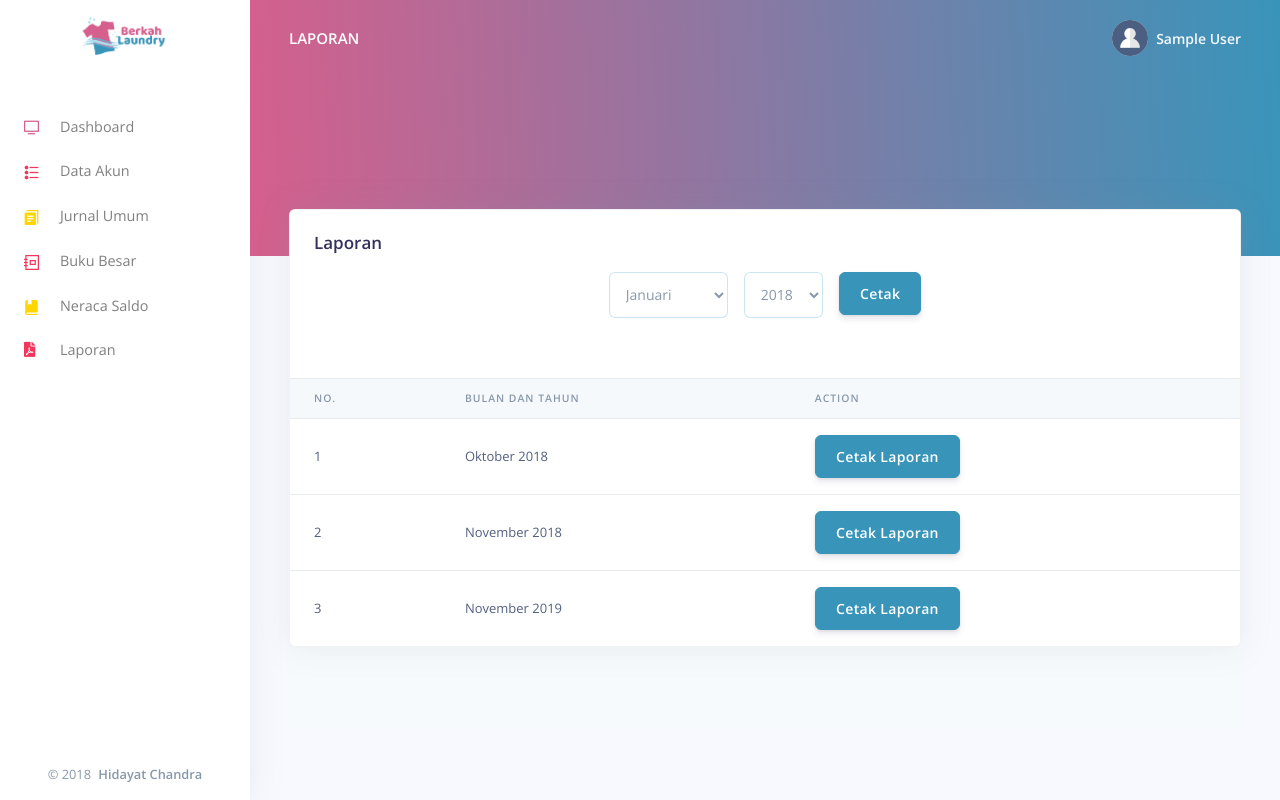
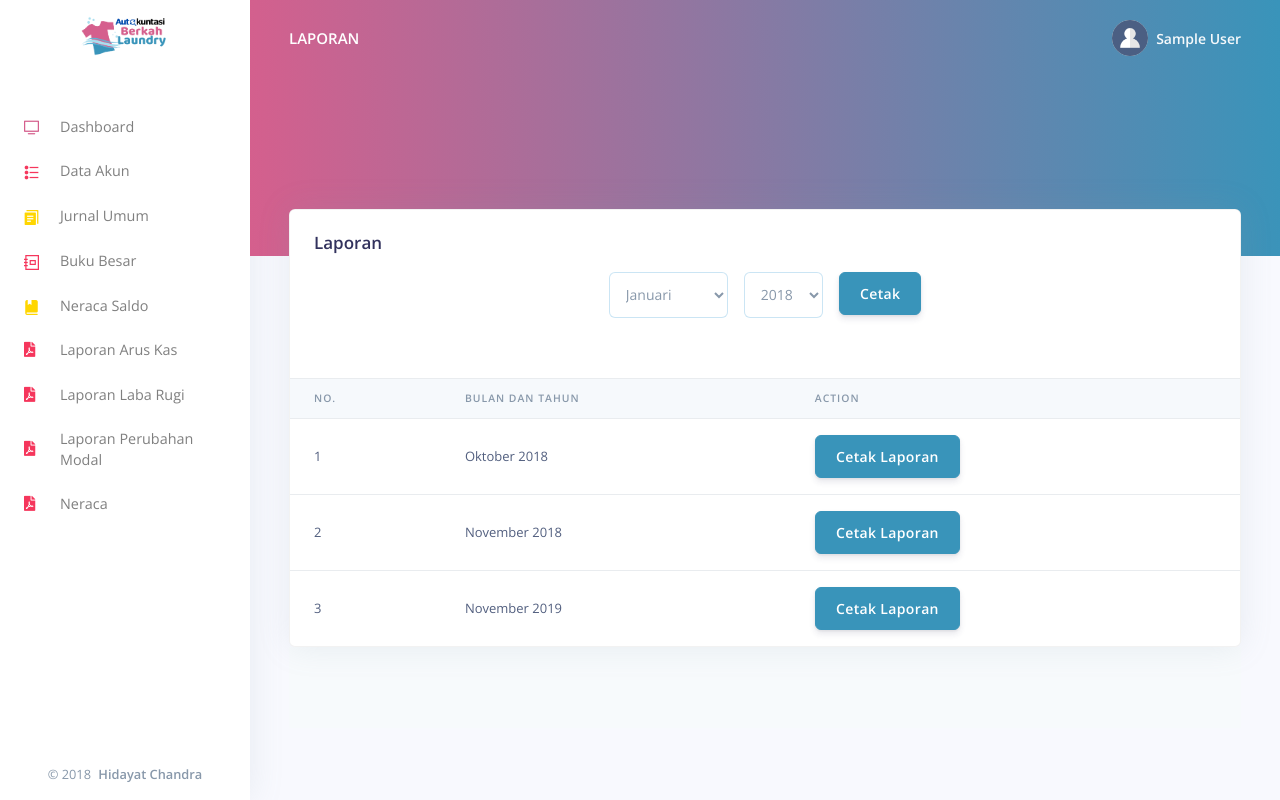
Before and after one commit to syauqihazimi/akuntansi, a CodeIgniter app: page /akuntansi/index.php/user/laporan in a window 1280 px wide. Run offline with CodeIgniter, Linux system fonts and the light colour scheme; the visitor is signed in with stand-in values (Sample User, id 1); data comes from the database, SQL or seed files in the repository.

Commit message:
ganti foto + tambah menu laporan

```diff
--- a/application/views/template/header.php
+++ b/application/views/template/header.php
@@ -101,7 +101,22 @@
           </li>
           <li class="nav-item">
             <a class="nav-link" href="<?= base_url('laporan') ?>">
-            <i class="fas fa-file-pdf text-red"></i>Laporan
+            <i class="fas fa-file-pdf text-red"></i>Laporan Arus Kas
+            </a>
+          </li>
+          <li class="nav-item">
+            <a class="nav-link" href="<?= base_url('laporan') ?>">
+            <i class="fas fa-file-pdf text-red"></i>Laporan Laba Rugi
+            </a>
+          </li>
+          <li class="nav-item">
+            <a class="nav-link" href="<?= base_url('laporan') ?>">
+            <i class="fas fa-file-pdf text-red"></i>Laporan Perubahan Modal
+            </a>
+          </li>
+          <li class="nav-item">
+            <a class="nav-link" href="<?= base_url('laporan') ?>">
+            <i class="fas fa-file-pdf text-red"></i>Neraca
             </a>
           </li>
         </ul>
```
Also changed, not shown: assets/img/brand/300x300.png, assets/img/brand/blue.png.
